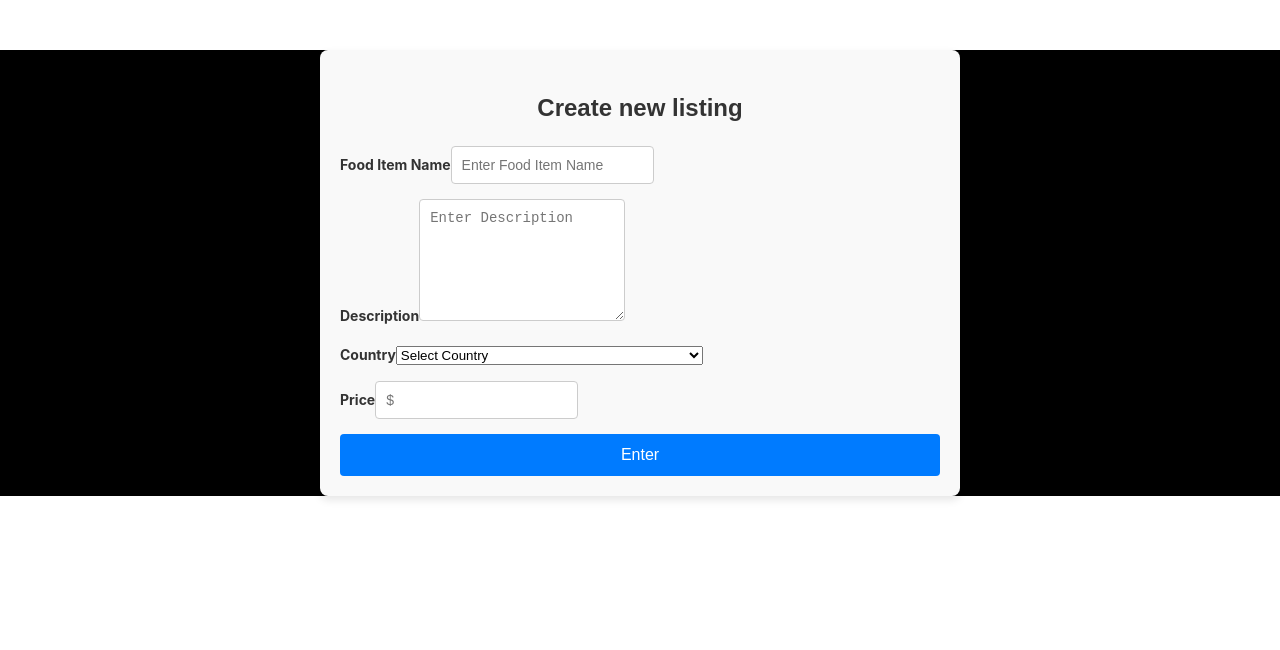
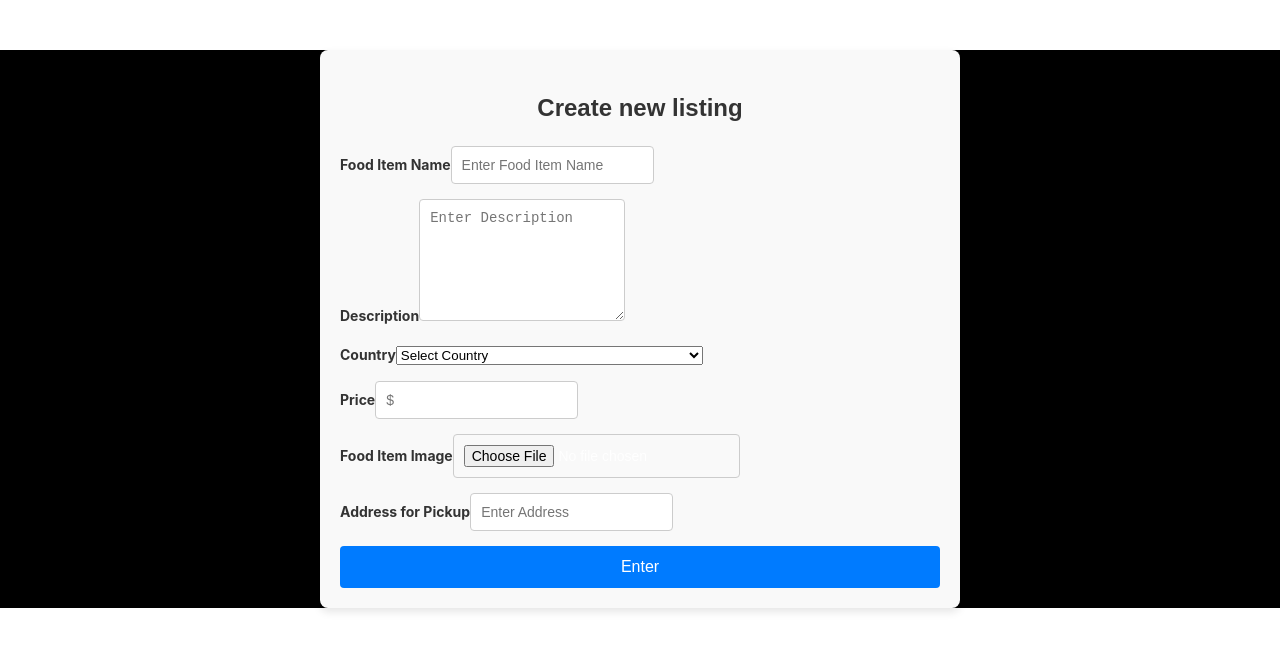
Before and after one commit to anirudh-devanand/foodme, a React (Vite) app in the folder ui/: page /seller in a window 1280 px wide. Shown: the top 650 px of the page. Built offline with nearby package versions, Linux system fonts and the light colour scheme.

Commit message:
added addr and image field to db

```diff
--- a/ui/src/Pages/Seller.jsx
+++ b/ui/src/Pages/Seller.jsx
@@ -12,12 +12,15 @@ const Seller = (props) => {
   const [description, setDescription] = useState('');
   const [country, setCountry] = useState('');
   const [price, setPrice] = useState('');
-
+  const [address, setAddress] = useState('');
+  const [image, setImage] = useState(null); // Add state for image
   const [errors, setErrors] = useState({
     name: '',
     description: '',
     country: '',
-    price: ''
+    price: '',
+    image: '',
+    address: ''
   });
 
   const handleSubmit = async () => {
@@ -25,7 +28,7 @@ const Seller = (props) => {
     console.log(currentUser);
     // Check if all fields are filled, else set error messages
     console.log("USER: ", currentUser);
-    let formErrors = { name: '', description: '', country: '', price: '', currentUser: currentUser};
+    let formErrors = { name: '', description: '', country: '', price: '', image: '', address: '', currentUser: currentUser};
     let isValid = true;
 
     if (!name) {
@@ -44,12 +47,20 @@ const Seller = (props) => {
       formErrors.price = 'Price is required';
       isValid = false;
     }
+    if (!image) {  // Check if image is provided
+      formErrors.image = 'Food item image is required';
+      isValid = false;
+    }
+    if(!address) {
+      formErrors.address = "Address of pickup is required"
+      isValid = false;
+    }
 
     setErrors(formErrors); // Set the error messages
 
     if (isValid) {
       // Prepare form data
-      const formData = { name, description, country, price, currentUser};
+      const formData = { name, description, country, price, currentUser, image, address};
 
 
       try {
@@ -81,6 +92,10 @@ const Seller = (props) => {
       //   console.error('Error sending data:', error);
       // }
     }
+  };
+
+  const handleImageChange = (e) => {
+    setImage(e.target.files[0]); // Store the uploaded image
   };
 
   const handleKeyPress = (e) => {
@@ -397,6 +412,31 @@ const Seller = (props) => {
           {errors.price && <p className="error">{errors.price}</p>}
         </div>
 
+        <div className="input-container">
+          <label htmlFor="image">Food Item Image</label>
+          <input
+            type="file"
+            id="image"
+            accept="image/*"
+            onChange={handleImageChange}
+            required
+          />
+          {errors.image && <p className="error">{errors.image}</p>}
+        </div>
+
+        <div className="input-container">
+          <label htmlFor="address">Address for Pickup</label>
+          <input
+            type="text"
+            id="address"
+            value={address}
+            onChange={(e) => setAddress(e.target.value)}
+            required
+            placeholder="Enter Address"
+          />
+          {errors.name && <p className="error">{errors.address}</p>}
+        </div>
+
         <button type="button" onClick={handleSubmit}>
           Enter
         </button>
```
Also changed, not shown: 1 other file (tests, documents, lock files or other folders).
